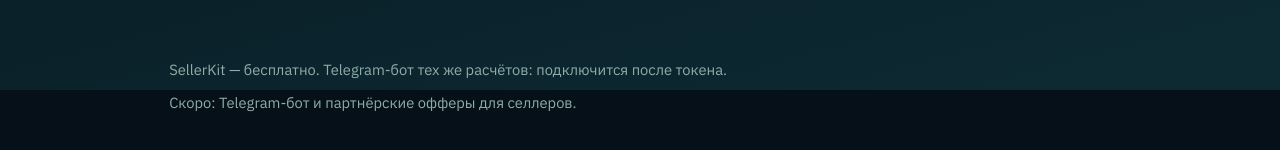
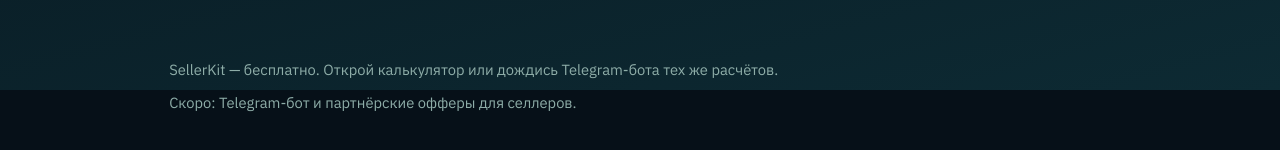
Before and after one commit to Chop-AI/sellerkit, a plain HTML site: page docs/index.html in a window 1280 px wide. Shown: the part 710-860 px from the top of the page. Drawn offline with Linux system fonts and the light colour scheme.

Commit message:
Footer: live product copy

```diff
--- a/docs/index.html
+++ b/docs/index.html
@@ -98,7 +98,7 @@
   </main>
 
   <footer class="foot">
-    <p>SellerKit — бесплатно. Telegram-бот тех же расчётов: подключится после токена.</p>
+    <p>SellerKit — бесплатно. Открой калькулятор или дождись Telegram-бота тех же расчётов.</p>
     <p id="affiliateSlot" class="aff muted"></p>
   </footer>
 
```
Also changed, not shown: web/index.html (+1 -1 lines).
